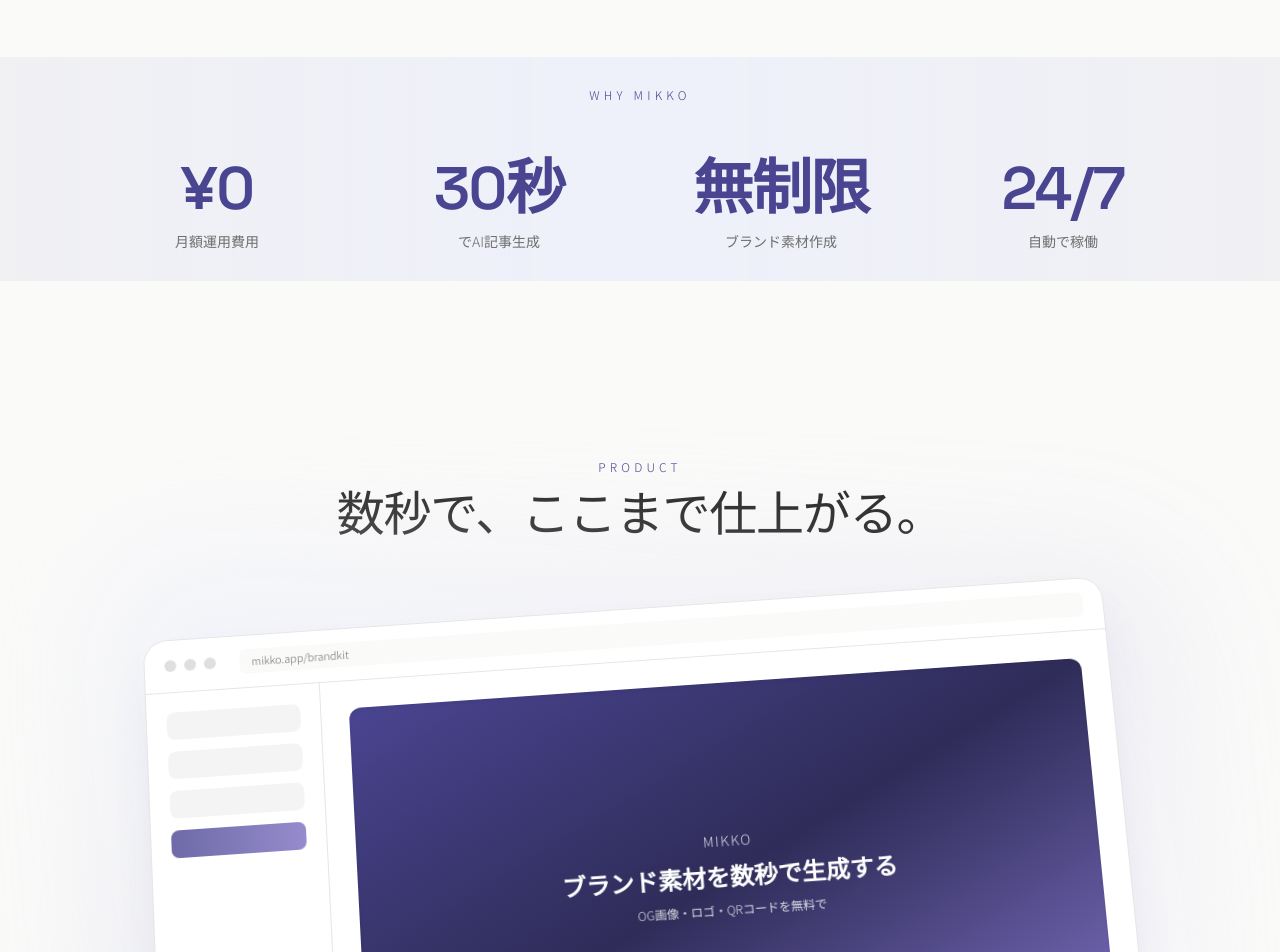
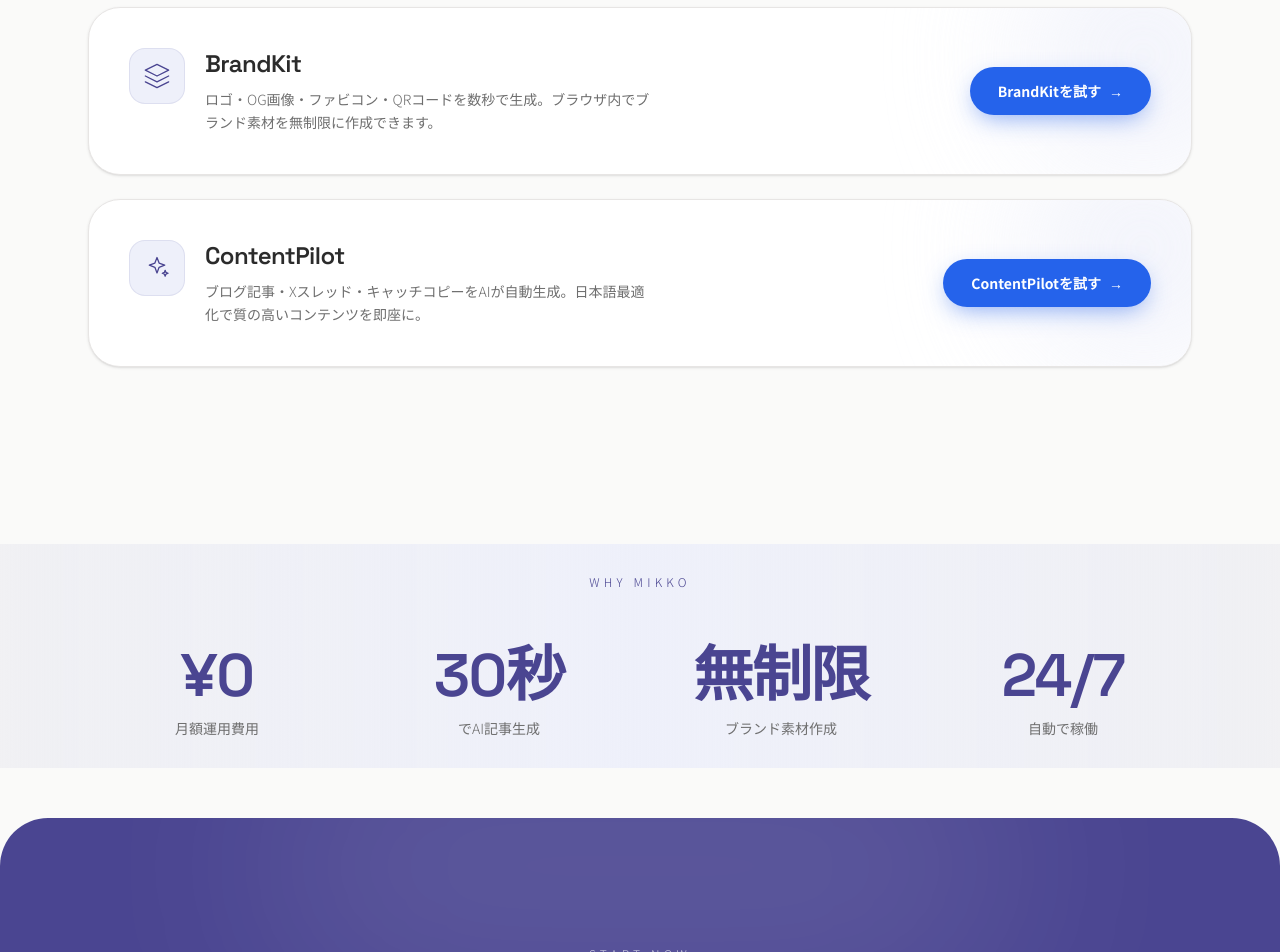
Before and after one commit to UnderCerberus/micro-saas, a Next.js app: page / in a window 1280 px wide. Shown: the part 1420-2372 px from the top of the page. Built offline with nearby package versions, Linux system fonts and the light colour scheme.

Commit message:
LP構成を最適化：モックアップ「数秒で〜」を削除しBrandKit/ContentPilotの案内カードを縦スタックで配置

```diff
--- a/app/page.tsx
+++ b/app/page.tsx
@@ -68,6 +68,34 @@
   { value: "30秒", label: "でAI記事生成" },
   { value: "無制限", label: "ブランド素材作成" },
   { value: "24/7", label: "自動で稼働" },
+];
+
+const tools = [
+  {
+    title: "BrandKit",
+    desc: "ロゴ・OG画像・ファビコン・QRコードを数秒で生成。ブラウザ内でブランド素材を無制限に作成できます。",
+    href: "/brandkit",
+    cta: "BrandKitを試す",
+    icon: (
+      <>
+        <path d="M12 2 2 7l10 5 10-5-10-5z" />
+        <path d="M2 12l10 5 10-5" />
+        <path d="M2 17l10 5 10-5" />
+      </>
+    ),
+  },
+  {
+    title: "ContentPilot",
+    desc: "ブログ記事・Xスレッド・キャッチコピーをAIが自動生成。日本語最適化で質の高いコンテンツを即座に。",
+    href: "/contentpilot",
+    cta: "ContentPilotを試す",
+    icon: (
+      <>
+        <path d="M12 3l1.8 4.8L18.6 9.6l-4.8 1.8L12 16.2l-1.8-4.8L5.4 9.6l4.8-1.8L12 3z" />
+        <path d="M19 14l.7 1.8L21.5 16.5l-1.8.7L19 19l-.7-1.8-1.8-.7 1.8-.7L19 14z" />
+      </>
+    ),
+  },
 ];
 
 export default function Home() {
@@ -147,7 +175,40 @@
         </div>
       </section>
 
-      {/* ===== 3. TRUST ===== */}
+      {/* ===== 3. TOOLS ===== */}
+      <section className="relative pb-24 sm:pb-32">
+        <div className="mx-auto max-w-6xl px-6">
+          <div className="space-y-6">
+            {tools.map((t, i) => (
+              <Reveal key={t.title} delay={i * 90}>
+                <div className="group relative overflow-hidden rounded-[2rem] border border-line bg-surface p-8 shadow-sm transition-all duration-500 hover:-translate-y-1 hover:border-brand/25 hover:shadow-[0_24px_60px_-18px_rgba(74,69,145,0.3)] sm:p-10">
+                  <div className="pointer-events-none absolute -right-20 -top-20 h-64 w-64 rounded-full bg-brand-soft opacity-70 blur-3xl transition-opacity duration-500 group-hover:opacity-100" aria-hidden />
+                  <div className="relative flex flex-col items-start justify-between gap-6 sm:flex-row sm:items-center">
+                    <div className="flex items-start gap-5">
+                      <div className="flex h-14 w-14 shrink-0 items-center justify-center rounded-2xl border border-brand/10 bg-brand-soft text-brand">
+                        <Icon className="h-7 w-7">{t.icon}</Icon>
+                      </div>
+                      <div>
+                        <h3 className="font-display text-2xl font-semibold tracking-tight text-ink">{t.title}</h3>
+                        <p className="mt-2 max-w-md text-sm font-light leading-relaxed text-ink-soft">{t.desc}</p>
+                      </div>
+                    </div>
+                    <Link
+                      href={t.href}
+                      className="group/btn inline-flex shrink-0 items-center gap-2 rounded-full bg-[#2563EB] px-7 py-3.5 text-sm font-bold text-white shadow-[0_8px_24px_-6px_rgba(37,99,235,0.55)] transition-all duration-300 hover:-translate-y-0.5 hover:bg-[#1d4ed8]"
+                    >
+                      {t.cta}
+                      <span className="transition-transform duration-300 group-hover/btn:translate-x-1">→</span>
+                    </Link>
+                  </div>
+                </div>
+              </Reveal>
+            ))}
+          </div>
+        </div>
+      </section>
+
+      {/* ===== 4. TRUST ===== */}
       <section className="relative py-20">
         <div className="absolute inset-x-0 top-1/2 -translate-y-1/2 bg-gradient-to-r from-brand/5 via-brand-soft to-brand/5 py-28" aria-hidden />
         <div className="relative mx-auto max-w-6xl px-6">
@@ -168,55 +229,6 @@
               </Reveal>
             ))}
           </div>
-        </div>
-      </section>
-
-      {/* ===== 4. VISUAL / MOCKUP ===== */}
-      <section className="relative py-24 sm:py-32">
-        <div className="mx-auto max-w-5xl px-6">
-          <Reveal>
-            <div className="mb-16 text-center">
-              <p className="mb-4 text-xs font-light tracking-[0.35em] text-brand">PRODUCT</p>
-              <h2 className="font-display text-3xl font-medium tracking-tight text-ink sm:text-5xl">
-                数秒で、ここまで仕上がる。
-              </h2>
-            </div>
-          </Reveal>
-
-          <Reveal delay={120}>
-            <div className="group relative" style={{ perspective: "1600px" }}>
-              <div className="absolute -inset-10 rounded-[3rem] bg-gradient-to-tr from-brand/15 via-brand-soft to-brand-2/15 opacity-60 blur-3xl transition-opacity duration-700 group-hover:opacity-90" aria-hidden />
-              <div className="relative rounded-3xl border border-line bg-surface shadow-2xl shadow-brand/10 transition-transform duration-700 ease-out group-hover:-translate-y-2 group-hover:[transform:rotateX(4deg)] [transform:rotateX(6deg)_rotateZ(-4deg)]">
-                <div className="flex items-center gap-2 border-b border-line px-5 py-3.5">
-                  <span className="h-3 w-3 rounded-full bg-ink/15" />
-                  <span className="h-3 w-3 rounded-full bg-ink/15" />
-                  <span className="h-3 w-3 rounded-full bg-ink/15" />
-                  <span className="ml-4 hidden flex-1 rounded-md bg-base px-3 py-1 text-[11px] font-light text-ink-soft sm:block">
-                    mikko.app/brandkit
-                  </span>
-                </div>
-                <div className="flex">
-                  <div className="hidden w-44 space-y-3 border-r border-line p-5 sm:block">
-                    <div className="h-7 rounded-lg bg-ink/5" />
-                    <div className="h-7 rounded-lg bg-ink/5" />
-                    <div className="h-7 rounded-lg bg-ink/5" />
-                    <div className="h-7 rounded-lg bg-gradient-to-r from-brand to-brand-2 opacity-80" />
-                  </div>
-                  <div className="flex-1 p-5 sm:p-7">
-                    <div className="flex aspect-[1200/630] flex-col items-center justify-center rounded-xl bg-gradient-to-br from-brand via-brand-deep to-brand-2 px-8 text-center text-white shadow-inner">
-                      <div className="text-sm font-light tracking-widest text-white/80">MIKKO</div>
-                      <div className="mt-3 font-display text-xl font-semibold sm:text-2xl">
-                        ブランド素材を数秒で生成する
-                      </div>
-                      <div className="mt-2 text-xs font-light text-white/85">
-                        OG画像・ロゴ・QRコードを無料で
-                      </div>
-                    </div>
-                  </div>
-                </div>
-              </div>
-            </div>
-          </Reveal>
         </div>
       </section>
 
```
